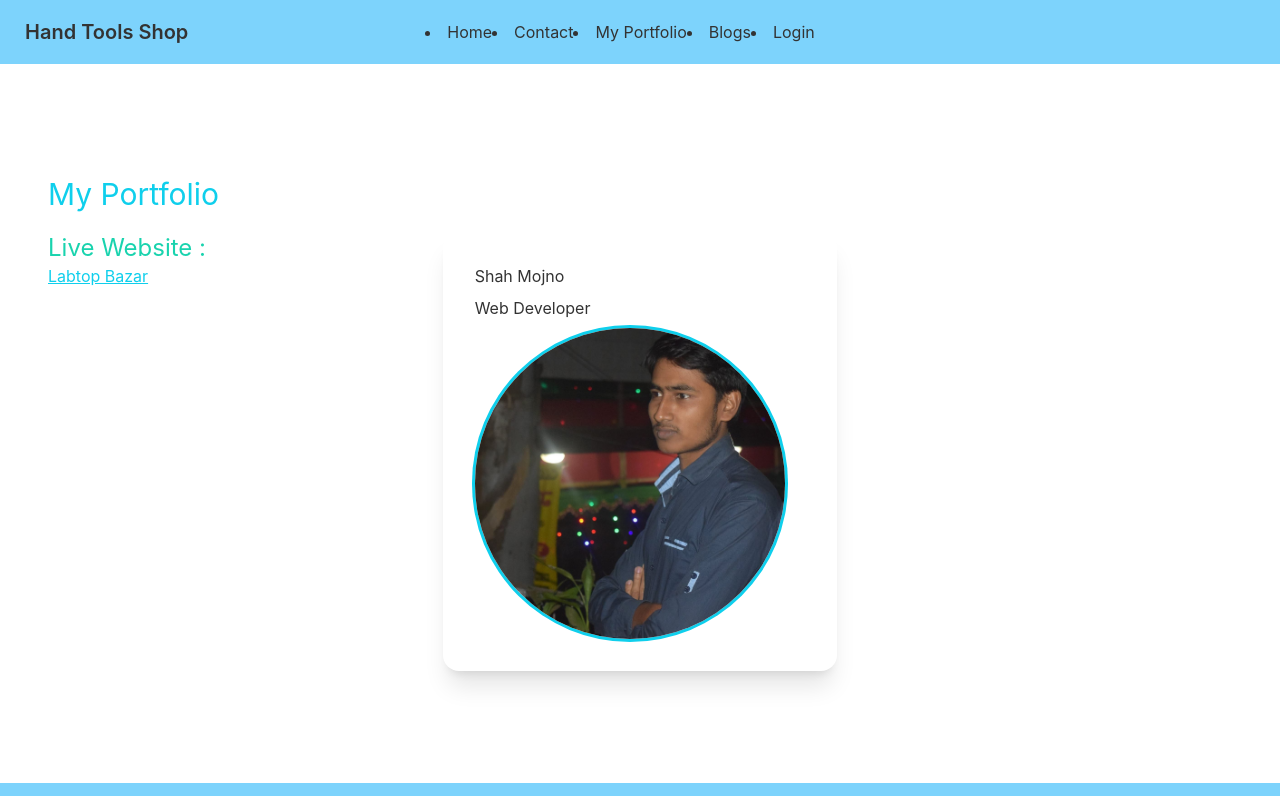
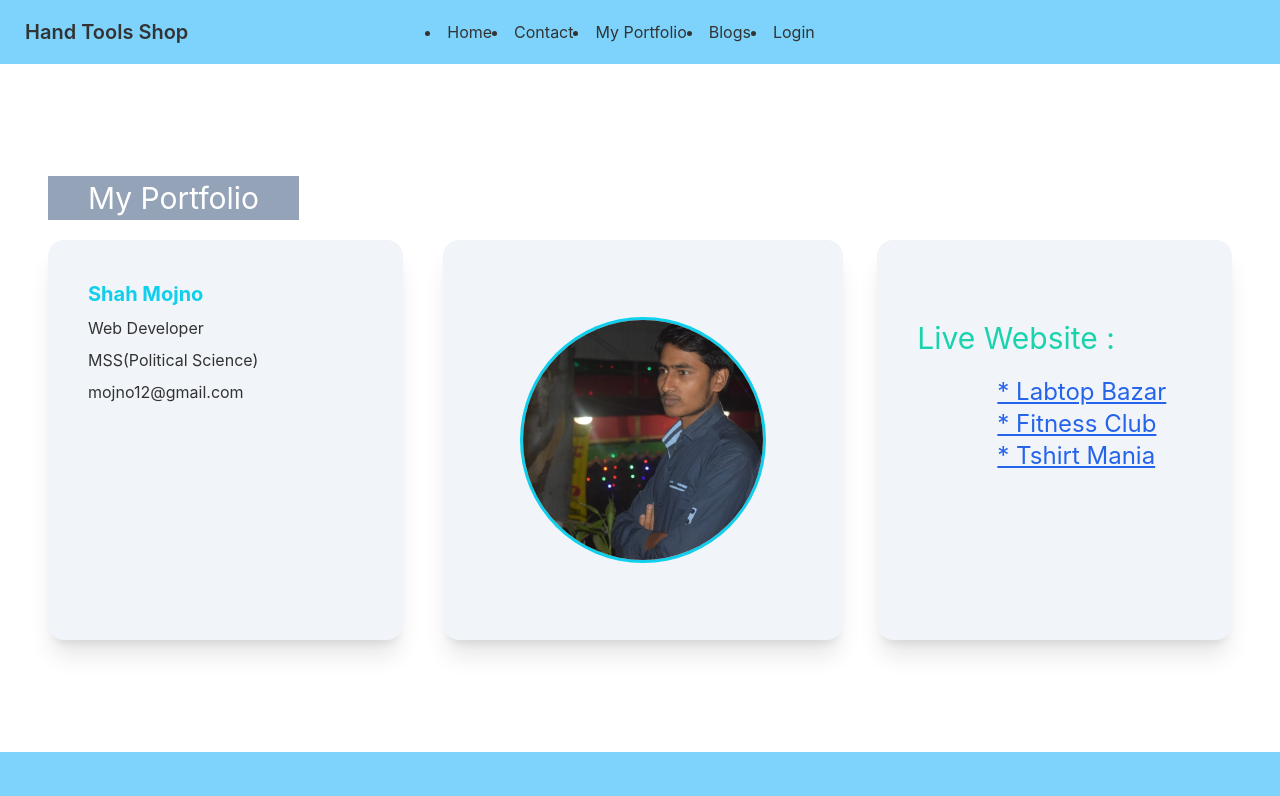
Before and after one commit to shahmojno/assaintment-12-Client-Site, a React (Create React App) app: page /portfolio in a window 1280 px wide. Shown: the top 796 px of the page. Built offline with nearby package versions, Linux system fonts and the light colour scheme; no server answers.

Commit message:
add Portfolio

```diff
--- a/src/components/Home/MyPortfolio.js
+++ b/src/components/Home/MyPortfolio.js
@@ -6,29 +6,30 @@ const MyPortfolio = () => {
         <section className='my-28 mx-auto px-12'>
             <div className='flex justify-between'>
 
-                <div>
-                    {/* <h4 className="text-xl text-primary text font-bold">Shah Mojno</h4> */}
-                    <h2 className='text-3xl text-primary mb-5'>My Portfolio</h2>
+                <div className='text-3xl text-primary mb-5 bg-slate-400  px-10 py-1'>
+
+                    <h2 className=' text-white '>My Portfolio</h2>
 
                 </div>
 
             </div>
             <div className='grid grid-cols-1 md:grid-cols-2 lg:grid-cols-3'>
-                <div >
-                    <h1 className='text-2xl text-secondary '>Live Website :</h1>
+                <div className="card-body text-buttom card w-100 bg-slate-100  shadow-xl p-10 mr-10">
+                    <h1 className='text-xl font-bold text-primary'>Shah Mojno</h1>
+                    <h1>Web Developer</h1>
+                    <h3>MSS(Political Science)</h3>
+                    <h3>mojno12@gmail.com</h3>
+                </div>
 
-                    <a class="link link-primary" href="https://exquisite-pudding-aad010.netlify.app/">Labtop Bazar</a>
 
-                </div>
-                <div className="card w-100 bg-base-100 shadow-xl">
+                <div className="card w-100 bg-slate-100 shadow-xl mx-auto">
 
-                    <div className="card-body">
-                        <h1>Shah Mojno</h1>
-                        <h1>Web Developer</h1>
+
                     <div className="flex items-center">
                         <div className="avatar">
-                                <div className="w-30 rounded-full ring ring-primary ring-offset-base-100 mr-5">
+                            <div className=" rounded-full ring ring-primary ring-offset-base-100 w-60 m-20">
                                 <img src={Client} />
+
 
                             </div>
                         </div>
@@ -37,8 +38,21 @@ const MyPortfolio = () => {
 
                         </div>
                     </div>
+
                 </div>
+
+                <div className='ml-10 text-2xl card w-100 bg-slate-100  shadow-xl p-10'>
+                    <h1 className='text-3xl text-secondary mt-10 mb-5 '>Live Website :</h1>
+
+                    <div className='ml-20'>
+                        <a class="link link-primary text-blue-600" href="https://exquisite-pudding-aad010.netlify.app/" target="_blank">* Labtop Bazar</a> <br />
+                        <a class="link link-primary text-blue-600" href="https://marvelous-bienenstitch-c709f4.netlify.app/" target="_blank">* Fitness Club</a><br />
+                        <a class="link link-primary text-blue-600" href="https://snazzy-meerkat-ea616f.netlify.app/" target="_blank">* Tshirt Mania</a>
+
                     </div>
+
+                </div>
+
 
             </div>
         </section>
```
Lines whose indentation alone changed are shown as unchanged.
